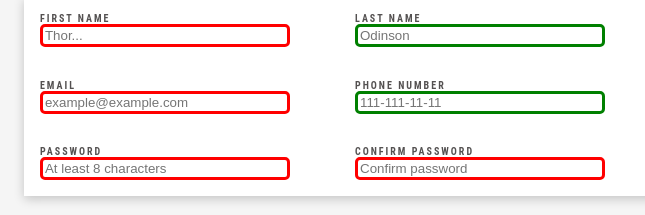
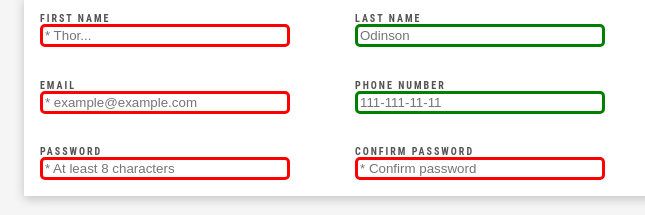
Before and after one commit to oguzhan-ulutas/odin-sign-up-form, a plain HTML site: page index.html in a window 1280 px wide. Shown: the part 391-606 px from the top of the page, 413-1058 px from the left. Drawn offline with Linux system fonts and the light colour scheme.

Commit message:
Som minor adjustments

```diff
--- a/index.html
+++ b/index.html
@@ -35,7 +35,7 @@
                 <div class="form-info">
                     <div>
                         <label for="first-name">FIRST NAME</label>
-                        <input type="text" id="first-name" placeholder="Thor..." name="first-name" required>
+                        <input type="text" id="first-name" placeholder="* Thor..." name="first-name" required>
                     </div>
                     <div>
                         <label for="last-name">LAST NAME</label>
@@ -43,7 +43,7 @@
                     </div>
                     <div>
                         <label for="user-email">EMAIL</label>
-                        <input type="email" id="user-email" placeholder="example@example.com" name="user-email"
+                        <input type="email" id="user-email" placeholder="* example@example.com" name="user-email"
                             required>
                     </div>
                     <div>
@@ -52,12 +52,12 @@
                     </div>
                     <div>
                         <label for="user-password">PASSWORD</label>
-                        <input type="password" id="user-password" placeholder="At least 8 characters"
+                        <input type="password" id="user-password" placeholder="* At least 8 characters"
                             name="user-password" minlength="8" required>
                     </div>
                     <div>
                         <label for="confirm-password">CONFIRM PASSWORD</label>
-                        <input type="password" id="confirm-password" placeholder="Confirm password"
+                        <input type="password" id="confirm-password" placeholder="* Confirm password"
                             name="confirm-password" minlength="8" required>
                     </div>
                 </div>
--- a/style.css
+++ b/style.css
@@ -157,6 +157,10 @@ input {
   border-radius: 5px;
 }
 
+input:focus {
+  border-color: blue;
+}
+
 input:invalid {
   border-color: red;
 }
@@ -164,7 +168,3 @@ input:invalid {
 input:valid {
   border-color: green;
 }
-
-input:focus {
-  border-color: blue;
-}
```
